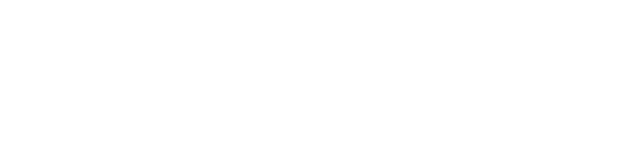
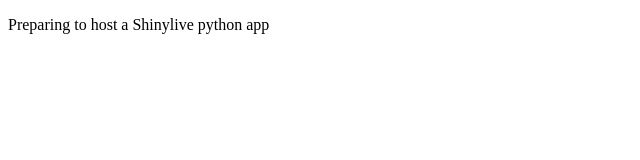
Before and after one commit to elaineforbes/shiny, a plain HTML site: page docs/index.html in a window 1280 px wide. Shown: the whole page, without its empty margins (0-640 px from the left). Drawn offline with Linux system fonts and the light colour scheme.

Commit message:
Update index.html

```diff
--- a/docs/index.html
+++ b/docs/index.html
@@ -4,6 +4,8 @@
     <meta charset="UTF-8" />
     <meta name="viewport" content="width=device-width, initial-scale=1.0" />
     <title>ShinyLive Github</title>
+
+    <p>Preparing to host a Shinylive python app</p>
     <!--
     <script
       src="./shinylive/load-shinylive-sw.js"
```
